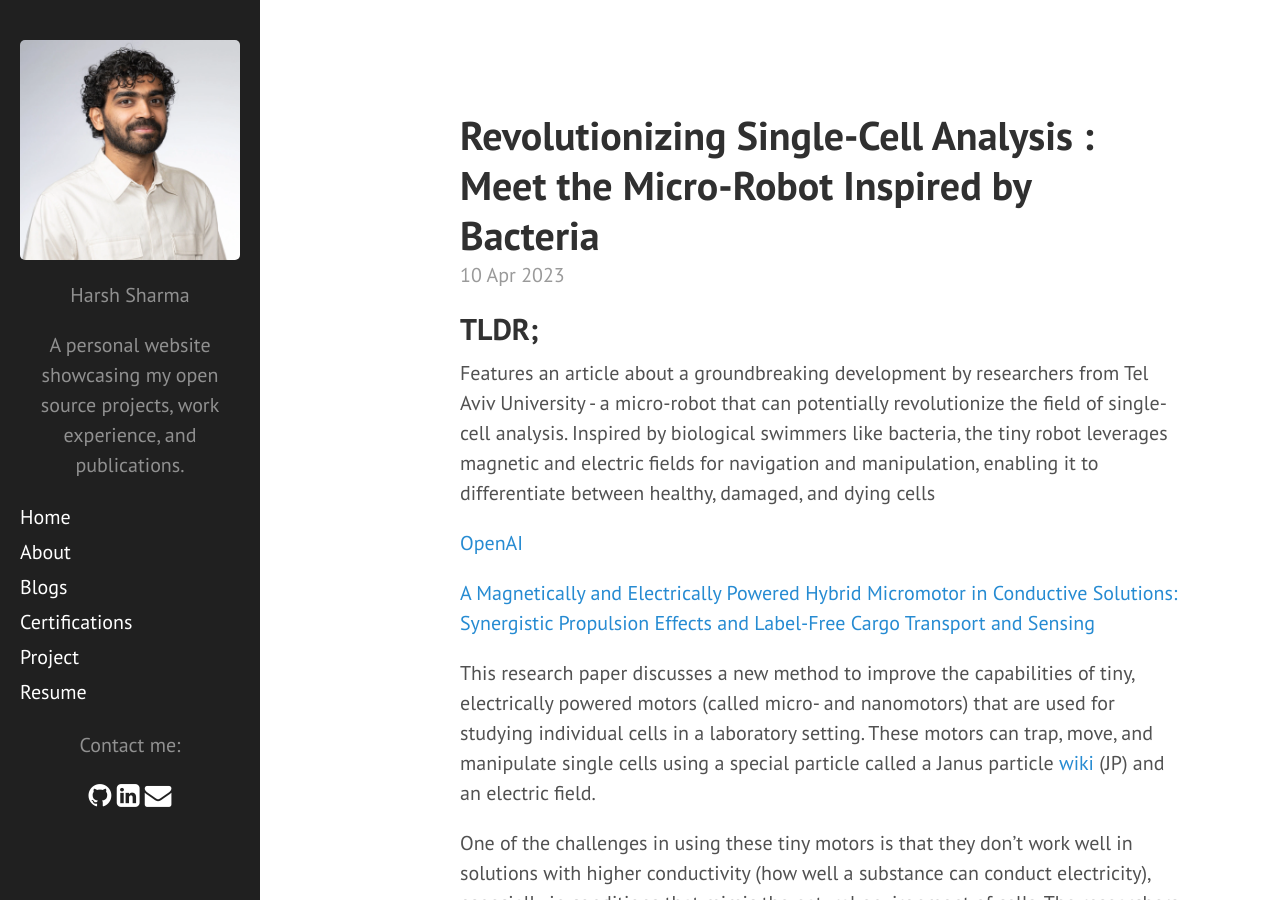
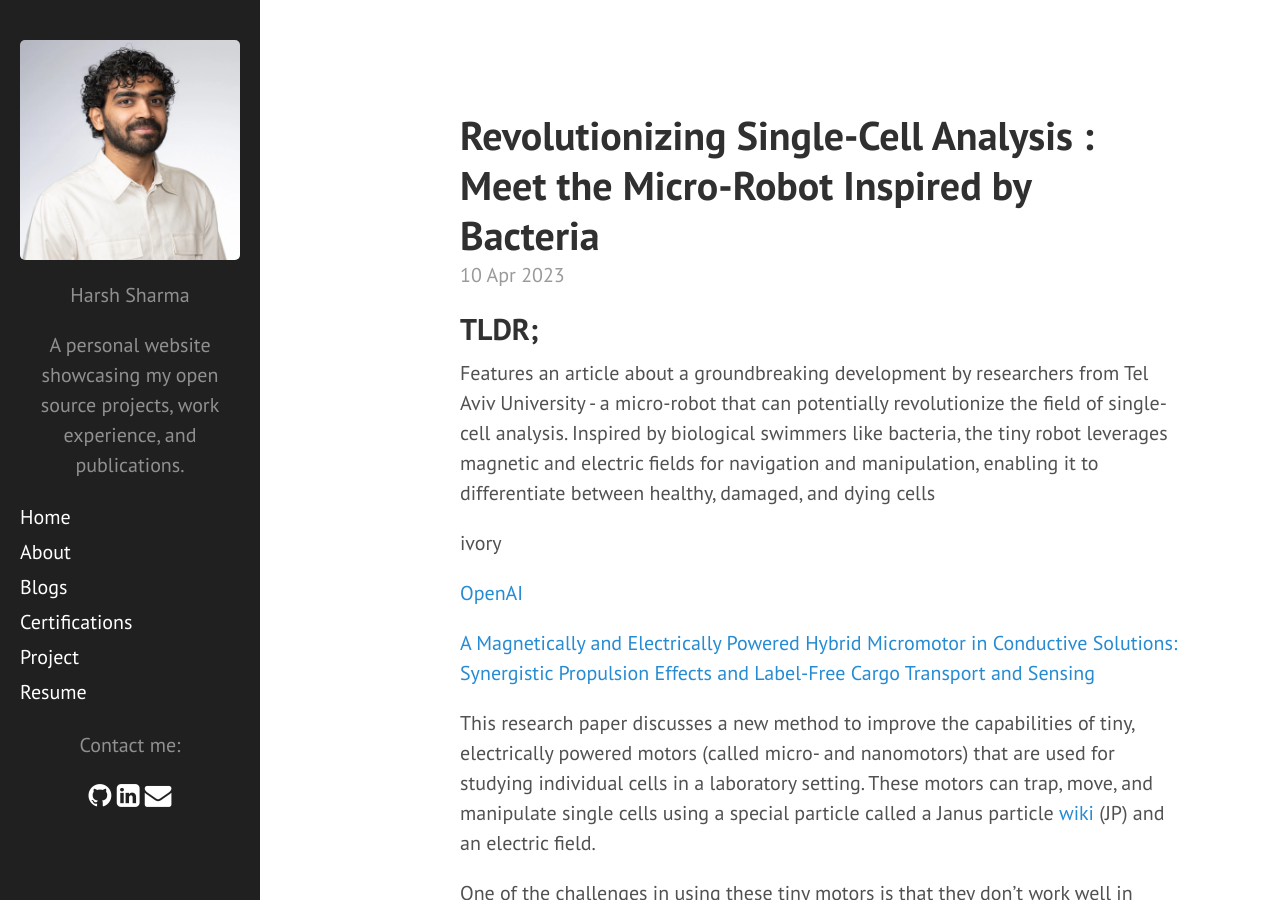
Before and after one commit to 97harsh/97harsh.github.io, a Jekyll site: the page built from _posts/2023-04-10-elysium-robot.md, in a window 1280 px wide and 900 px high. Built offline with Jekyll 4.4.1, drawn with Linux system fonts in a browser that asks for light colours; nearby versions of some CDN libraries; Markdown is read by kramdown in place of the engine named in the settings.

Commit message:
testing span wikipedia preview

```diff
--- a/_posts/2023-04-10-elysium-robot.md
+++ b/_posts/2023-04-10-elysium-robot.md
@@ -9,6 +9,8 @@
 ---
 ## TLDR;
 Features an article about a groundbreaking development by researchers from Tel Aviv University - a micro-robot that can potentially revolutionize the field of single-cell analysis. Inspired by biological swimmers like bacteria, the tiny robot leverages magnetic and electric fields for navigation and manipulation, enabling it to differentiate between healthy, damaged, and dying cells
+
+<span class="wmf-wp-with-preview" data-wikipedia-preview="">ivory</span>
 
 <a href="https://en.wikipedia.org/wiki/OpenAI" data-wikipedia-preview>OpenAI</a>
 
```
